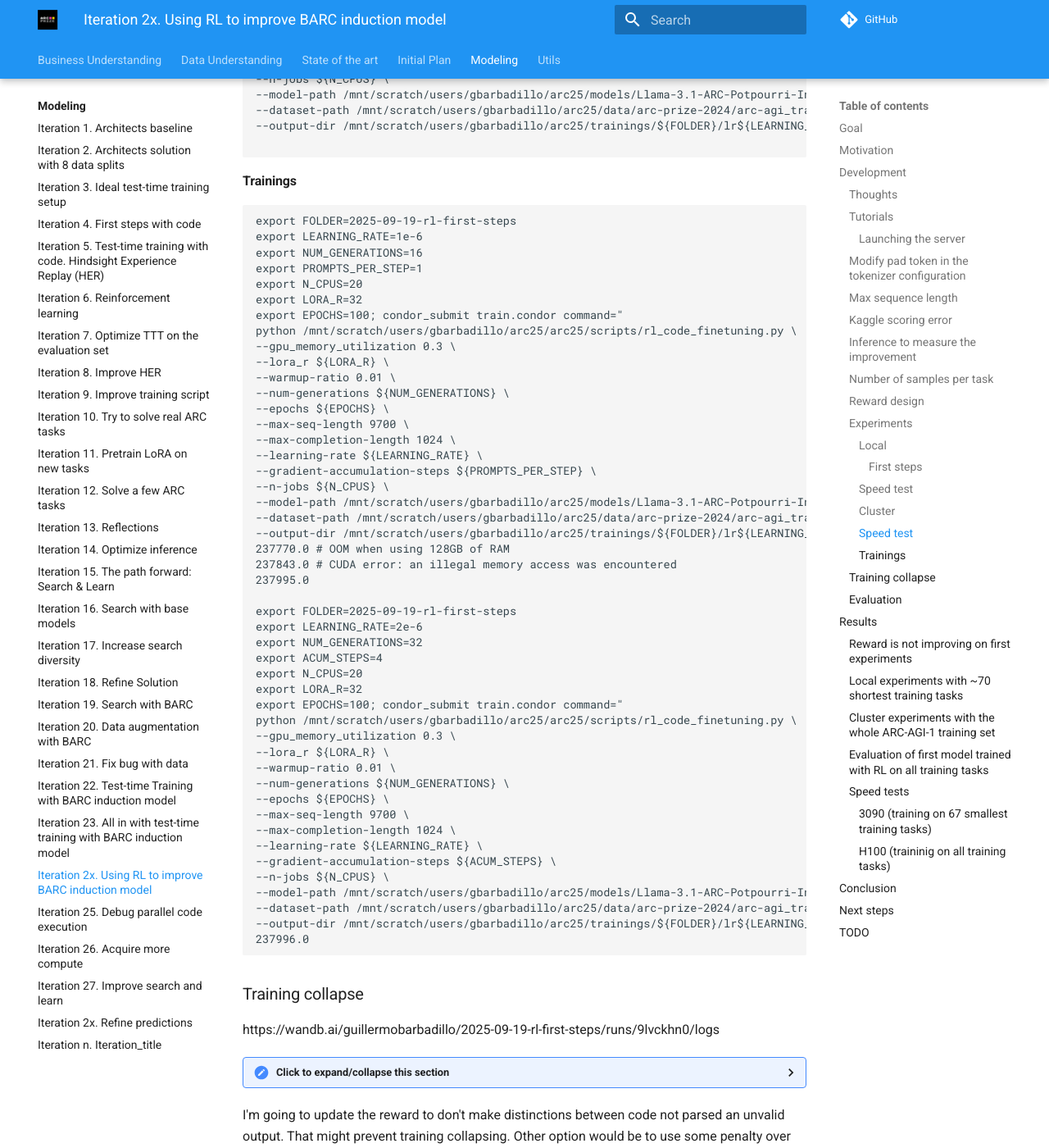
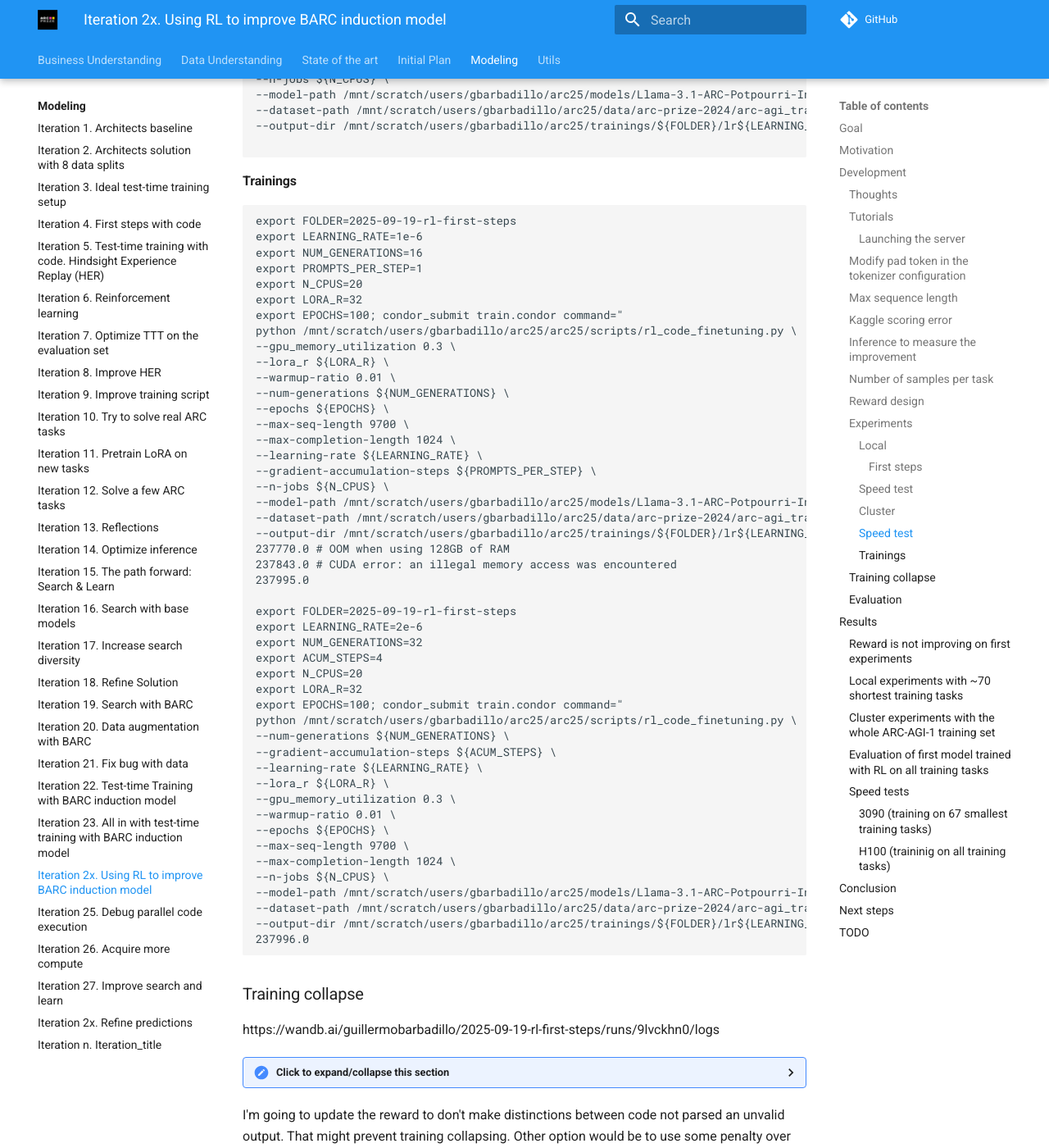
Before and after one commit to ironbar/arc25, an MkDocs documentation site: the page built from docs/modeling/Iteration_24_RL_BARC.md, in a window 1280 px wide and 1400 px high, scrolled down 5755 px. Shown: the whole window at 82% size. Built offline with MkDocs 1.6.1 and Material for MkDocs 9.7.7, drawn with Linux system fonts in a browser that asks for light colours; comment, search, counter and statistics services are not loaded.

Commit message:
better order of the parameters

```diff
--- a/docs/modeling/Iteration_24_RL_BARC.md
+++ b/docs/modeling/Iteration_24_RL_BARC.md
@@ -293,15 +293,15 @@ export N_CPUS=20
 export LORA_R=32
 export EPOCHS=100; condor_submit train.condor command="
 python /mnt/scratch/users/gbarbadillo/arc25/arc25/scripts/rl_code_finetuning.py \
+--num-generations ${NUM_GENERATIONS} \
+--gradient-accumulation-steps ${ACUM_STEPS} \
+--learning-rate ${LEARNING_RATE} \
+--lora_r ${LORA_R} \
 --gpu_memory_utilization 0.3 \
---lora_r ${LORA_R} \
 --warmup-ratio 0.01 \
---num-generations ${NUM_GENERATIONS} \
 --epochs ${EPOCHS} \
 --max-seq-length 9700 \
 --max-completion-length 1024 \
---learning-rate ${LEARNING_RATE} \
---gradient-accumulation-steps ${ACUM_STEPS} \
 --n-jobs ${N_CPUS} \
 --model-path /mnt/scratch/users/gbarbadillo/arc25/models/Llama-3.1-ARC-Potpourri-Induction-8B \
 --dataset-path /mnt/scratch/users/gbarbadillo/arc25/data/arc-prize-2024/arc-agi_training_challenges.json \
```
